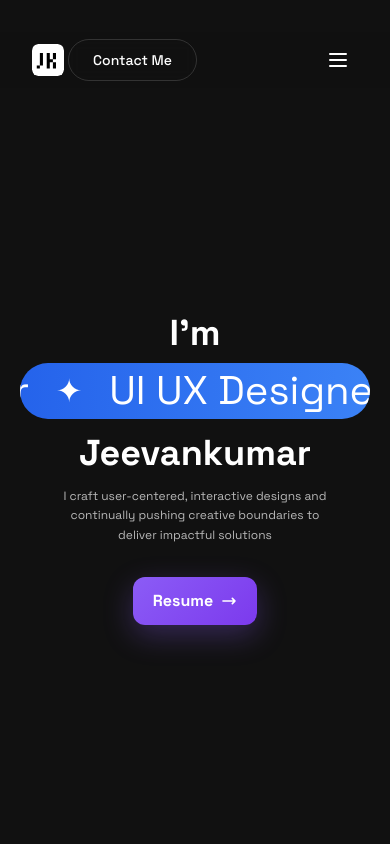
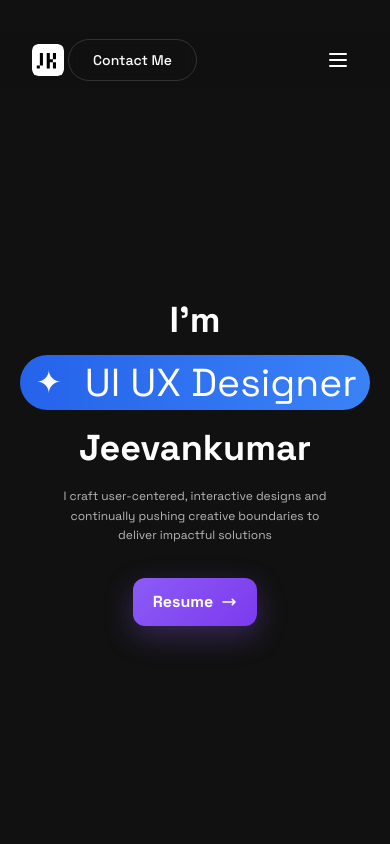
Before and after one commit to rahulsuresh2569/Jeevankumar-Portfolio, a React (Create React App) app: page / in a window 390 px wide. Shown: the top 844 px of the page. Built offline with nearby package versions, Linux system fonts and the light colour scheme.

Commit message:
Hero section responsive design 1

```diff
--- a/src/components/Hero.js
+++ b/src/components/Hero.js
@@ -129,7 +129,7 @@ const Hero = () => {
   }, []);
 
   return (
-    <section id="hero" className="h-screen flex items-center justify-center bg-primary text-secondary px-4 sm:px-6 md:px-8 lg:px-10 xl:px-12 pt-24 sm:pt-24 md:pt-20 lg:pt-20">
+    <section id="hero" className="h-screen flex items-center justify-center bg-primary text-secondary px-4 sm:px-6 md:px-8 lg:px-10 xl:px-12 pt-20 sm:pt-24">
       <div className="max-w-[98%] sm:max-w-[95%] md:max-w-[92%] lg:max-w-[90%] xl:max-w-[88%] 2xl:max-w-[85%] mx-auto w-full">
 
         {/* Main Content Container */}
@@ -137,7 +137,7 @@ const Hero = () => {
 
           {/* First Row: "I'm" + Animation Container */}
           <div className="flex flex-col md:flex-row md:items-center gap-3 sm:gap-4 md:gap-5 lg:gap-6 xl:gap-8">
-            <h1 className="text-4xl sm:text-5xl md:text-6xl lg:text-7xl xl:text-8xl 2xl:text-[10rem] font-bold leading-none flex-shrink-0">
+            <h1 className="text-[2.25rem] leading-tight sm:text-5xl md:text-6xl lg:text-7xl xl:text-8xl 2xl:text-[10rem] font-bold leading-none flex-shrink-0">
               I'm
             </h1>
 
@@ -171,8 +171,8 @@ const Hero = () => {
                     <span
                       className="text-white leading-none text-center flex-shrink-0"
                       style={{
-                        fontSize: 'clamp(2rem, 8vw, 8rem)',
-                        width: 'clamp(4rem, 12vw, 10rem)'
+                        fontSize: 'clamp(1.75rem, 8vw, 8rem)',
+                        width: 'clamp(3.5rem, 12vw, 10rem)'
                       }}
                     >
                       {designation.symbol}
@@ -180,7 +180,7 @@ const Hero = () => {
                     <span
                       className="text-white leading-none ml-2 sm:ml-3 md:ml-4 lg:ml-5"
                       style={{
-                        fontSize: 'clamp(2.5rem, 10vw, 10rem)'
+                        fontSize: 'clamp(2.25rem, 10vw, 10rem)'
                       }}
                     >
                       {designation.text}
@@ -193,7 +193,7 @@ const Hero = () => {
 
           {/* Second Row: Name + Subtext */}
           <div className="flex flex-col md:flex-row md:items-end gap-4 sm:gap-5 md:gap-6 lg:gap-8 xl:gap-12">
-            <h2 className="text-4xl sm:text-5xl md:text-6xl lg:text-7xl xl:text-8xl 2xl:text-[10rem] font-bold leading-none">
+            <h2 className="text-[2.25rem] leading-tight sm:text-5xl md:text-6xl lg:text-7xl xl:text-8xl 2xl:text-[10rem] font-bold leading-none">
               Jeevankumar
             </h2>
 
```
